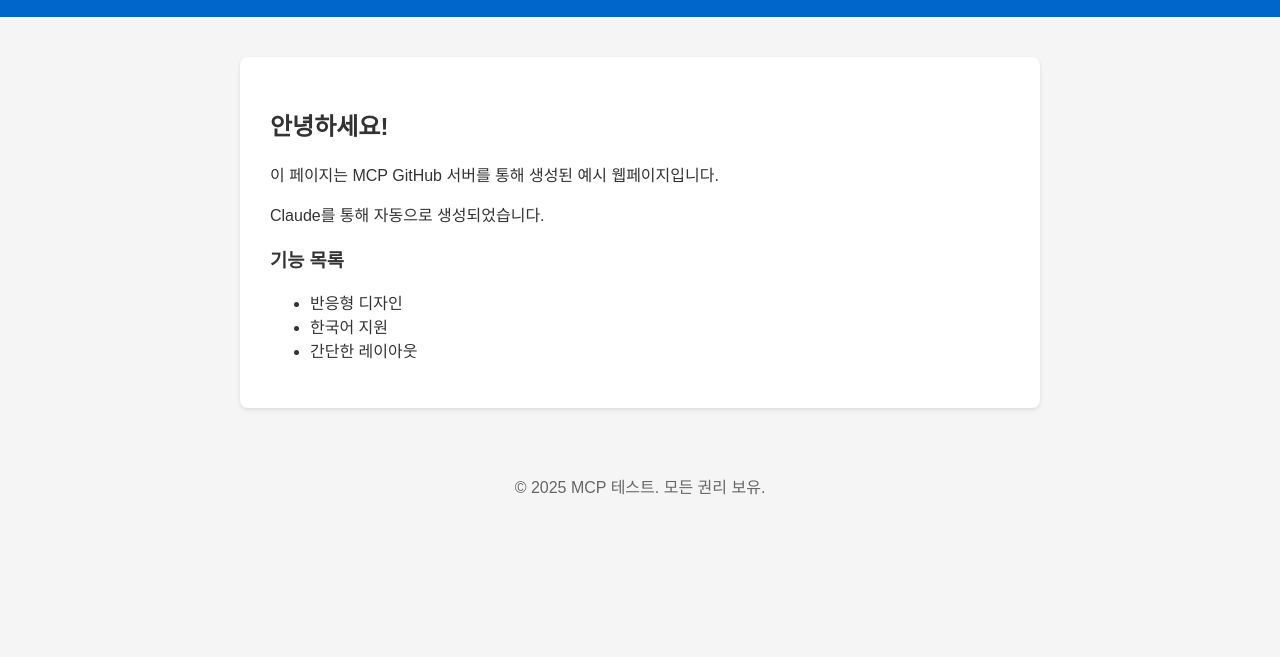
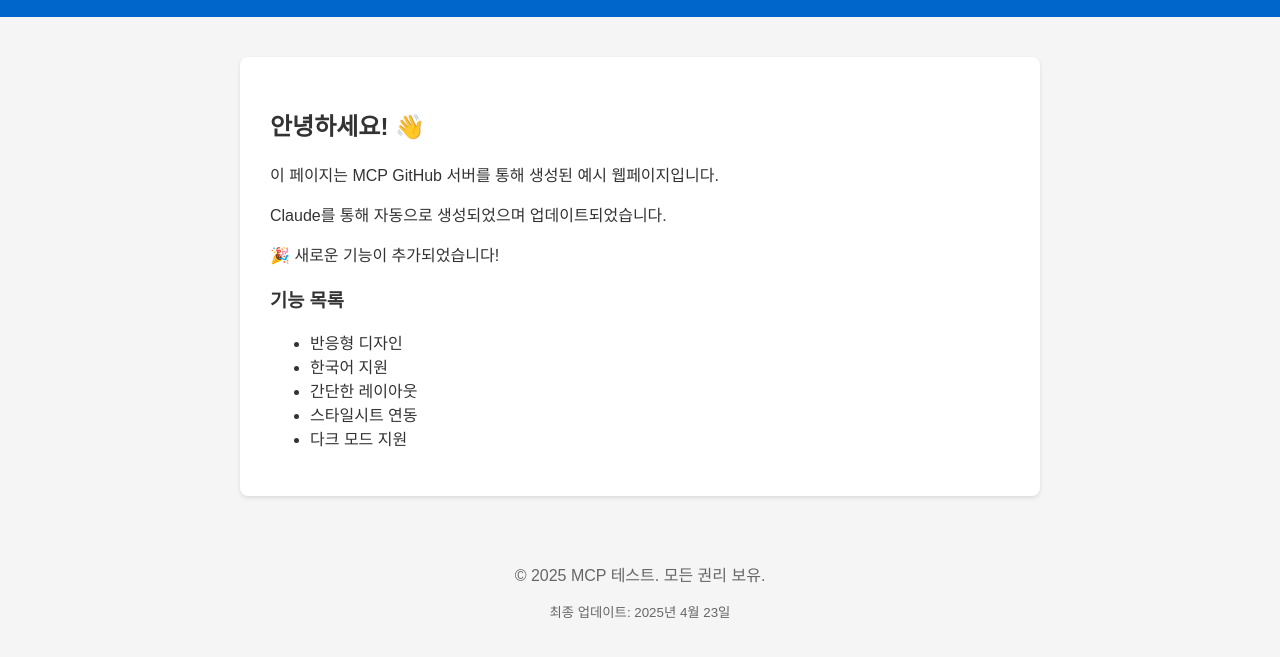
Before and after one commit to eiru123/mcp-test, a plain HTML site: page index.html in a window 1280 px wide. Shown: the part 69-726 px from the top of the page. Drawn offline with Linux system fonts and the light colour scheme.

Commit message:
웹페이지 업데이트: 다크 모드 및 새 기능 추가

```diff
--- a/index.html
+++ b/index.html
@@ -5,12 +5,28 @@
     <meta name="viewport" content="width=device-width, initial-scale=1.0">
     <title>MCP 테스트 웹페이지</title>
     <style>
+        :root {
+            --bg-color: #f5f5f5;
+            --text-color: #333;
+            --header-bg: #0066cc;
+            --header-text: white;
+        }
+
+        @media (prefers-color-scheme: dark) {
+            :root {
+                --bg-color: #222;
+                --text-color: #eee;
+                --header-bg: #004999;
+                --header-text: #fff;
+            }
+        }
+
         body {
             font-family: 'Noto Sans KR', sans-serif;
             margin: 0;
             padding: 0;
-            background-color: #f5f5f5;
-            color: #333;
+            background-color: var(--bg-color);
+            color: var(--text-color);
         }
         .container {
             max-width: 800px;
@@ -18,8 +34,8 @@
             padding: 20px;
         }
         header {
-            background-color: #0066cc;
-            color: white;
+            background-color: var(--header-bg);
+            color: var(--header-text);
             padding: 20px;
             text-align: center;
         }
@@ -48,21 +64,28 @@
 
     <div class="container">
         <div class="content">
-            <h2>안녕하세요!</h2>
+            <h2>안녕하세요! 👋</h2>
             <p>이 페이지는 MCP GitHub 서버를 통해 생성된 예시 웹페이지입니다.</p>
-            <p>Claude를 통해 자동으로 생성되었습니다.</p>
+            <p>Claude를 통해 자동으로 생성되었으며 업데이트되었습니다.</p>
+
+            <div class="highlight">
+                <p>🎉 새로운 기능이 추가되었습니다!</p>
+            </div>
 
             <h3>기능 목록</h3>
             <ul>
                 <li>반응형 디자인</li>
                 <li>한국어 지원</li>
                 <li>간단한 레이아웃</li>
+                <li>스타일시트 연동</li>
+                <li>다크 모드 지원</li>
             </ul>
         </div>
     </div>
 
     <footer>
         <p>&copy; 2025 MCP 테스트. 모든 권리 보유.</p>
+        <p><small>최종 업데이트: 2025년 4월 23일</small></p>
     </footer>
 </body>
 </html>
```
